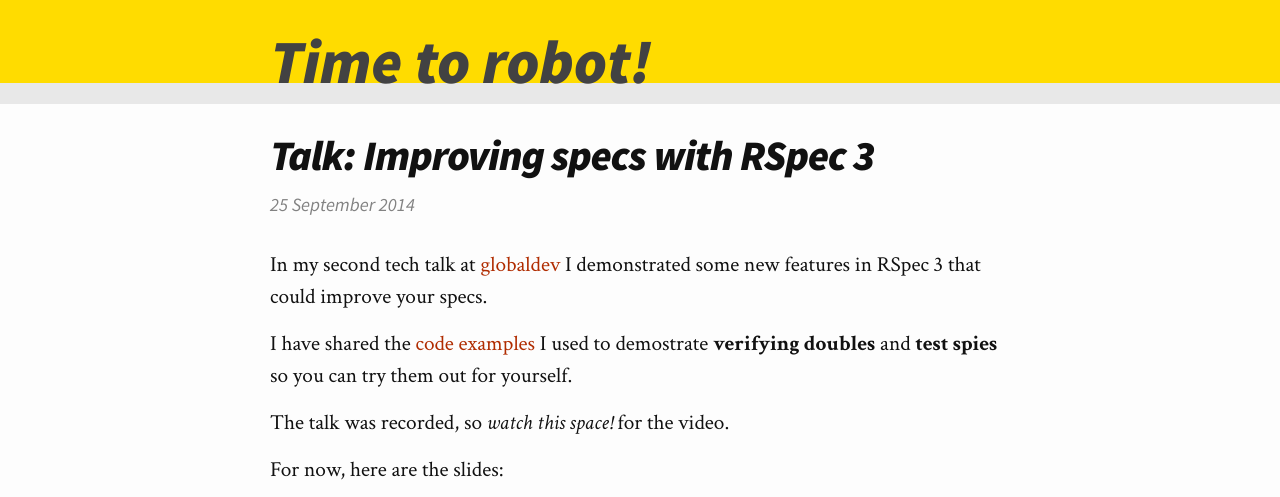
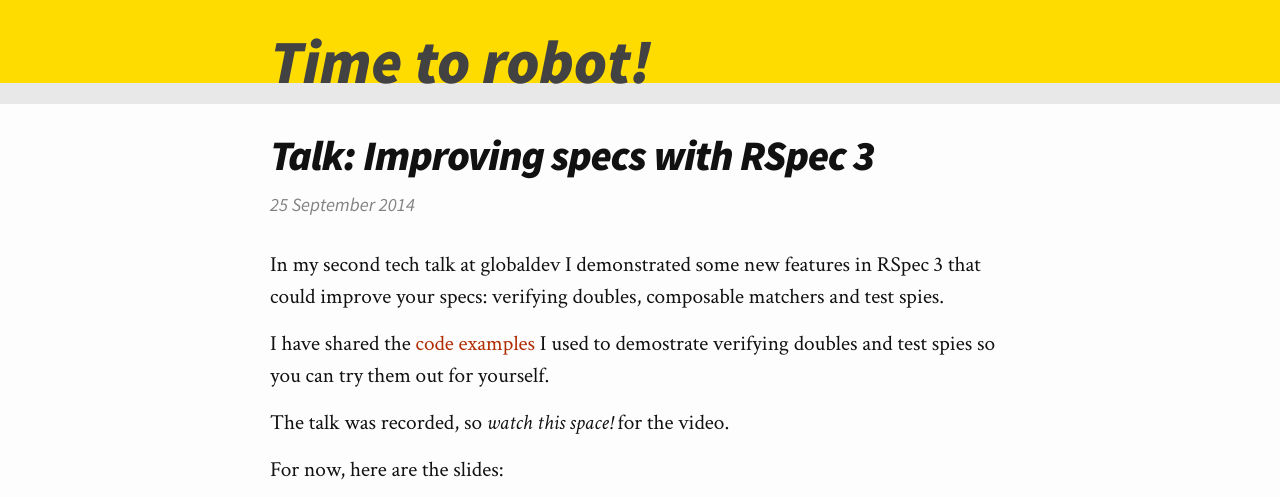
Before and after one commit to jamesjoshuahill/jamesjoshuahill.github.io, a Jekyll site: the page built from _posts/2014-09-25-tech-talk-improving-specs-with-rspec-3.md, in a window 1280 px wide and 900 px high, cut to the strip 0-497 px from the top of the window. Built offline with Jekyll 4.4.1, drawn with Linux system fonts in a browser that asks for light colours.

Commit message:
Redraft rspec talk post

```diff
--- a/_posts/2014-09-25-tech-talk-improving-specs-with-rspec-3.md
+++ b/_posts/2014-09-25-tech-talk-improving-specs-with-rspec-3.md
@@ -3,10 +3,11 @@ layout: post
 title: "Talk: Improving specs with RSpec 3"
 categories: talk
 ---
+In my second tech talk at globaldev I demonstrated some new features in RSpec 3 that could improve your specs: verifying doubles, composable matchers
+and test spies.
 
-In my second tech talk at [globaldev] I demonstrated some new features in RSpec 3 that could improve your specs.
-
-I have shared the [code examples] I used to demostrate **verifying doubles** and **test spies** so you can try them out for yourself.
+I have shared the [code examples] I used to demostrate verifying doubles and
+test spies so you can try them out for yourself.
 
 The talk was recorded, so _watch this space!_ for the video.
 
```
